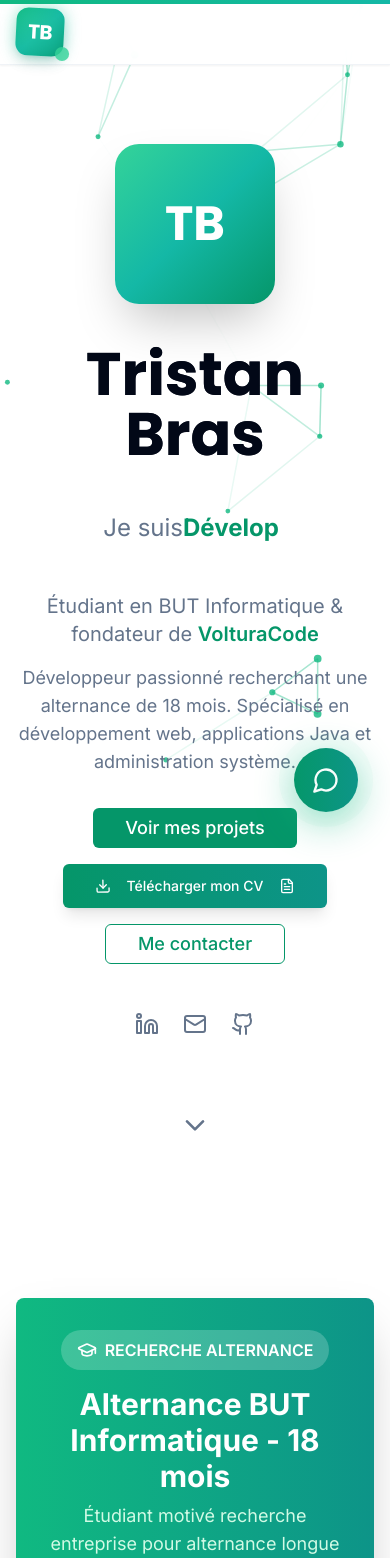
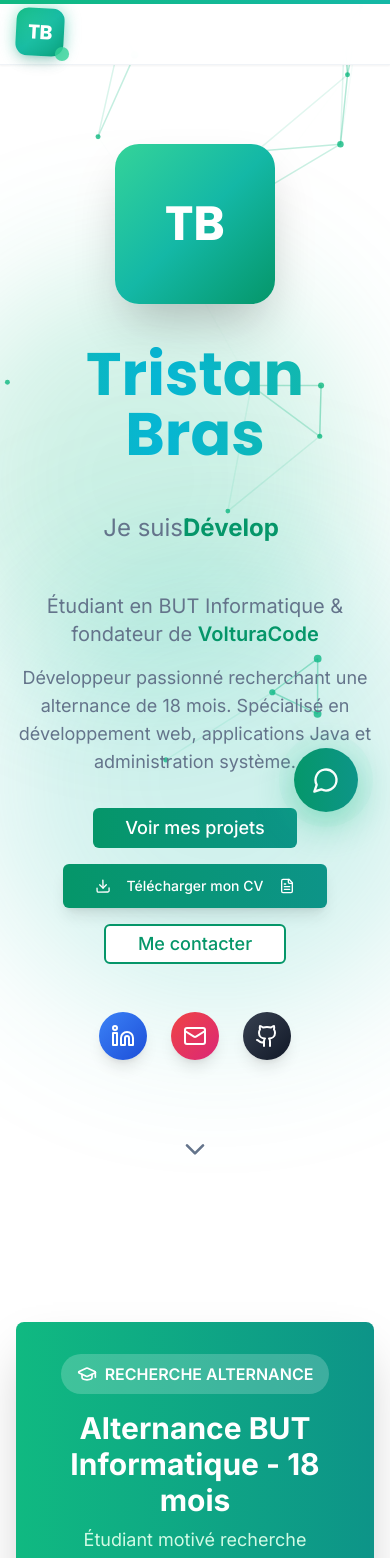
Before and after one commit to XiVolt/Portfolio, a Next.js app: page / in a window 390 px wide. Shown: the top 1558 px of the page. Built offline with nearby package versions, Linux system fonts and the light colour scheme.

Commit message:
Add eye-catching enhancements: animated gradient title, shimmer buttons, 3D social icons, pulsing contact icons, flip badges, hover project overlays, success confetti

```diff
--- a/app/globals.css
+++ b/app/globals.css
@@ -74,6 +74,37 @@
   animation: fadeInUp 0.6s ease-out;
 }
 
+@keyframes gradient {
+  0% {
+    background-position: 0% 50%;
+  }
+  50% {
+    background-position: 100% 50%;
+  }
+  100% {
+    background-position: 0% 50%;
+  }
+}
+
+.animate-gradient {
+  animation: gradient 4s linear infinite;
+}
+
+@keyframes shimmer {
+  0% {
+    background-position: -1000px 0;
+  }
+  100% {
+    background-position: 1000px 0;
+  }
+}
+
+.animate-shimmer {
+  animation: shimmer 3s infinite;
+  background: linear-gradient(to right, transparent 0%, rgba(255,255,255,0.3) 50%, transparent 100%);
+  background-size: 1000px 100%;
+}
+
 /* Smooth scrolling */
 html {
   scroll-behavior: smooth;
--- a/app/page.tsx
+++ b/app/page.tsx
@@ -21,6 +21,7 @@ import { Logo } from "@/components/logo"
 import { Typewriter } from "@/components/typewriter"
 import { FloatingContactButton } from "@/components/floating-contact"
 import { PageLoader } from "@/components/page-loader"
+import { SuccessConfetti } from "@/components/success-confetti"
 import { Analytics } from "@vercel/analytics/next"
 
 export default function Portfolio() {
@@ -28,6 +29,7 @@ export default function Portfolio() {
   const [formStatus, setFormStatus] = useState("")
   const [isSubmitting, setIsSubmitting] = useState(false)
   const [projectFilter, setProjectFilter] = useState("Tous")
+  const [showConfetti, setShowConfetti] = useState(false)
 
   console.log("Portfolio loaded - Version 3.0 with VolturaCode")
 
@@ -90,6 +92,8 @@ export default function Portfolio() {
 
       if (response.ok) {
         setFormStatus("✅ Message envoyé avec succès ! Je vous répondrai rapidement.")
+        setShowConfetti(true)
+        setTimeout(() => setShowConfetti(false), 3000)
         form.reset()
       } else {
         const data = await response.json()
@@ -295,6 +299,9 @@ export default function Portfolio() {
       {/* Floating Contact Button */}
       <FloatingContactButton />
 
+      {/* Success Confetti */}
+      <SuccessConfetti show={showConfetti} />
+
       {/* Progress bar */}
       <motion.div
         className="fixed top-0 left-0 right-0 h-1 bg-gradient-to-r from-emerald-500 to-teal-500 transform-origin-0 z-50"
@@ -349,8 +356,37 @@ export default function Portfolio() {
       </nav>
 
       {/* Hero Section */}
-      <section id="hero" className="pt-16 min-h-screen flex items-center relative z-10">
-        <div className="max-w-6xl mx-auto px-4 sm:px-6 lg:px-8 py-20">
+      <section id="hero" className="pt-16 min-h-screen flex items-center relative z-10 overflow-hidden">
+        {/* Animated Background Gradient */}
+        <div className="absolute inset-0 z-0">
+          <motion.div
+            className="absolute top-1/4 -left-1/4 w-96 h-96 bg-emerald-500/20 rounded-full blur-3xl"
+            animate={{
+              x: [0, 100, 0],
+              y: [0, -50, 0],
+              scale: [1, 1.2, 1],
+            }}
+            transition={{
+              duration: 10,
+              repeat: Infinity,
+              repeatType: "reverse",
+            }}
+          />
+          <motion.div
+            className="absolute bottom-1/4 -right-1/4 w-96 h-96 bg-teal-500/20 rounded-full blur-3xl"
+            animate={{
+              x: [0, -100, 0],
+              y: [0, 50, 0],
+              scale: [1, 1.3, 1],
+            }}
+            transition={{
+              duration: 12,
+              repeat: Infinity,
+              repeatType: "reverse",
+            }}
+          />
+        </div>
+        <div className="max-w-6xl mx-auto px-4 sm:px-6 lg:px-8 py-20 relative z-10">
           <div className="text-center">
             <motion.div
               className="mb-10"
@@ -364,10 +400,15 @@ export default function Portfolio() {
             </motion.div>
 
             <motion.h1
-              className="text-6xl md:text-7xl font-poppins font-bold mb-6 bg-gradient-to-r from-foreground to-foreground/70 bg-clip-text"
+              className="text-6xl md:text-7xl font-poppins font-bold mb-6 bg-gradient-to-r from-emerald-600 via-teal-500 to-emerald-600 bg-clip-text text-transparent bg-[length:200%_auto] animate-gradient"
               initial={{ opacity: 0, y: 20 }}
               animate={{ opacity: 1, y: 0 }}
               transition={{ delay: 0.2 }}
+              style={{
+                backgroundImage: 'linear-gradient(90deg, #10b981, #14b8a6, #06b6d4, #14b8a6, #10b981)',
+                backgroundSize: '200% auto',
+                animation: 'gradient 4s linear infinite',
+              }}
             >
               Tristan Bras
             </motion.h1>
@@ -415,21 +456,34 @@ export default function Portfolio() {
               animate={{ opacity: 1, y: 0 }}
               transition={{ delay: 0.5 }}
             >
-              <motion.div whileHover={{ scale: 1.05 }} whileTap={{ scale: 0.95 }}>
+              <motion.div
+                whileHover={{ scale: 1.05, boxShadow: "0 0 25px rgba(16, 185, 129, 0.5)" }}
+                whileTap={{ scale: 0.95 }}
+                className="relative"
+              >
                 <Button
                   onClick={() => scrollToSection("projects")}
-                  className="bg-emerald-600 hover:bg-emerald-700 text-white px-8 py-3 text-lg"
+                  className="relative overflow-hidden bg-gradient-to-r from-emerald-600 to-teal-600 hover:from-emerald-700 hover:to-teal-700 text-white px-8 py-3 text-lg group"
                 >
-                  Voir mes projets
+                  <span className="relative z-10">Voir mes projets</span>
+                  <motion.div
+                    className="absolute inset-0 bg-gradient-to-r from-transparent via-white/30 to-transparent"
+                    initial={{ x: "-100%" }}
+                    whileHover={{ x: "100%" }}
+                    transition={{ duration: 0.6 }}
+                  />
                 </Button>
               </motion.div>
 
               <CVDownload />
 
-              <motion.div whileHover={{ scale: 1.05 }} whileTap={{ scale: 0.95 }}>
+              <motion.div
+                whileHover={{ scale: 1.05 }}
+                whileTap={{ scale: 0.95 }}
+              >
                 <Button
                   variant="outline"
-                  className="border-emerald-600 text-emerald-600 hover:bg-emerald-50 dark:hover:bg-emerald-950 px-8 py-3 text-lg"
+                  className="border-2 border-emerald-600 text-emerald-600 hover:bg-emerald-600 hover:text-white px-8 py-3 text-lg transition-all duration-300"
                   onClick={() => scrollToSection("contact")}
                 >
                   Me contacter
@@ -443,28 +497,37 @@ export default function Portfolio() {
               animate={{ opacity: 1 }}
               transition={{ delay: 0.6 }}
             >
-              <motion.div whileHover={{ scale: 1.2, rotate: 5 }}>
+              <motion.div
+                whileHover={{ scale: 1.3, rotate: 360, y: -5 }}
+                transition={{ type: "spring", stiffness: 300 }}
+              >
                 <Link
                   href="https://www.linkedin.com/in/tristan-bras-3434a82a6/"
                   target="_blank"
-                  className="text-muted-foreground hover:text-emerald-600 transition-colors"
+                  className="block p-3 rounded-full bg-gradient-to-br from-blue-500 to-blue-700 text-white shadow-lg hover:shadow-blue-500/50 transition-all"
                 >
                   <Linkedin className="w-6 h-6" />
                 </Link>
               </motion.div>
-              <motion.div whileHover={{ scale: 1.2, rotate: -5 }}>
+              <motion.div
+                whileHover={{ scale: 1.3, rotate: 360, y: -5 }}
+                transition={{ type: "spring", stiffness: 300 }}
+              >
                 <Link
                   href="mailto:tristanbras34@gmail.com"
-                  className="text-muted-foreground hover:text-emerald-600 transition-colors"
+                  className="block p-3 rounded-full bg-gradient-to-br from-red-500 to-pink-600 text-white shadow-lg hover:shadow-red-500/50 transition-all"
                 >
                   <Mail className="w-6 h-6" />
                 </Link>
               </motion.div>
-              <motion.div whileHover={{ scale: 1.2, rotate: -8 }}>
+              <motion.div
+                whileHover={{ scale: 1.3, rotate: 360, y: -5 }}
+                transition={{ type: "spring", stiffness: 300 }}
+              >
                 <Link
                   href="https://github.com/XiVolt"
                   target="_blank"
-                  className="text-muted-foreground hover:text-emerald-600 transition-colors"
+                  className="block p-3 rounded-full bg-gradient-to-br from-gray-700 to-gray-900 text-white shadow-lg hover:shadow-gray-700/50 transition-all"
                   aria-label="GitHub"
                 >
                   <Github className="w-6 h-6" />
@@ -613,14 +676,24 @@ export default function Portfolio() {
             transition={{ delay: index * 0.1 }}
             whileHover={{ y: -10, scale: 1.02 }}
           >
-            <Card className="group hover:shadow-2xl hover:border-emerald-500 transition-all duration-300 border-2 bg-card h-full flex flex-col overflow-hidden">
+            <Card className="group hover:shadow-2xl hover:shadow-emerald-500/20 hover:border-emerald-500 transition-all duration-300 border-2 bg-card h-full flex flex-col overflow-hidden">
               <CardContent className="p-6 flex flex-col h-full">
-                <div className="overflow-hidden rounded-lg mb-4">
+                <div className="relative overflow-hidden rounded-lg mb-4 group/image">
                   <img
                     src={project.image}
                     alt={project.title}
-                    className="w-full h-40 object-cover rounded-lg transform group-hover:scale-110 transition-transform duration-300"
+                    className="w-full h-40 object-cover rounded-lg transform group-hover:scale-125 transition-transform duration-500"
                   />
+                  <motion.div
+                    className="absolute inset-0 bg-gradient-to-t from-emerald-600/90 to-transparent flex items-end justify-center pb-4 opacity-0 group-hover/image:opacity-100 transition-opacity duration-300"
+                    initial={{ opacity: 0 }}
+                    whileHover={{ opacity: 1 }}
+                  >
+                    <span className="text-white font-bold text-lg flex items-center gap-2">
+                      <ExternalLink className="w-5 h-5" />
+                      Voir le projet
+                    </span>
+                  </motion.div>
                 </div>
                 <h3 className="text-xl font-semibold mb-2 group-hover:text-emerald-600 dark:group-hover:text-emerald-400 transition-colors">{project.title}</h3>
                 <p className="text-sm text-muted-foreground mb-4">{project.description}</p>
@@ -633,20 +706,35 @@ export default function Portfolio() {
                 {/* Technologies */}
                 <div className="flex flex-wrap gap-2 mb-4">
                   {project.technologies.map((tech, idx) => (
-                    <Badge key={idx} variant="outline" className="text-xs">
+                    <motion.div
+                      key={idx}
+                      whileHover={{
+                        rotateY: 180,
+                        scale: 1.1,
+                      }}
+                      transition={{ duration: 0.3 }}
+                      style={{ transformStyle: 'preserve-3d' }}
+                    >
+                      <Badge variant="outline" className="text-xs cursor-pointer">
                         {tech}
                       </Badge>
+                    </motion.div>
                   ))}
                 </div>
                 {/* Bouton Détails */}
                 <div className="mt-auto">
+                  <motion.div
+                    whileHover={{ scale: 1.05 }}
+                    whileTap={{ scale: 0.95 }}
+                  >
                     <Link
                       href={`/projects/${project.slug}`}
-
-                    className="inline-block mt-2 px-4 py-2 rounded bg-emerald-600 text-white text-xs font-semibold hover:bg-emerald-700 transition"
+                      className="inline-flex items-center gap-2 mt-2 px-4 py-2 rounded bg-gradient-to-r from-emerald-600 to-teal-600 text-white text-xs font-semibold hover:from-emerald-700 hover:to-teal-700 transition-all shadow-lg hover:shadow-emerald-500/50"
                     >
                       Détails
+                      <ExternalLink className="w-3 h-3" />
                     </Link>
+                  </motion.div>
                 </div>
               </CardContent>
             </Card>
@@ -684,14 +772,38 @@ export default function Portfolio() {
           >
             <h3 className="text-2xl font-semibold mb-8">Certifications</h3>
             <div className="flex justify-center space-x-8">
-              <motion.div whileHover={{ scale: 1.1 }}>
-                <Badge className="bg-emerald-600 text-white px-4 py-2 text-sm">PSC1</Badge>
+              <motion.div
+                whileHover={{
+                  scale: 1.2,
+                  rotate: [0, -5, 5, -5, 0],
+                }}
+                transition={{ duration: 0.5 }}
+              >
+                <Badge className="bg-gradient-to-r from-emerald-600 to-teal-600 text-white px-6 py-3 text-base shadow-lg cursor-pointer">
+                  🏥 PSC1
+                </Badge>
               </motion.div>
-              <motion.div whileHover={{ scale: 1.1 }}>
-                <Badge className="bg-emerald-600 text-white px-4 py-2 text-sm">PIX</Badge>
+              <motion.div
+                whileHover={{
+                  scale: 1.2,
+                  rotate: [0, -5, 5, -5, 0],
+                }}
+                transition={{ duration: 0.5 }}
+              >
+                <Badge className="bg-gradient-to-r from-blue-600 to-indigo-600 text-white px-6 py-3 text-base shadow-lg cursor-pointer">
+                  💻 PIX
+                </Badge>
               </motion.div>
-              <motion.div whileHover={{ scale: 1.1 }}>
-                <Badge className="bg-emerald-600 text-white px-4 py-2 text-sm">Permis B</Badge>
+              <motion.div
+                whileHover={{
+                  scale: 1.2,
+                  rotate: [0, -5, 5, -5, 0],
+                }}
+                transition={{ duration: 0.5 }}
+              >
+                <Badge className="bg-gradient-to-r from-purple-600 to-pink-600 text-white px-6 py-3 text-base shadow-lg cursor-pointer">
+                  🚗 Permis B
+                </Badge>
               </motion.div>
             </div>
           </motion.div>
@@ -712,45 +824,87 @@ export default function Portfolio() {
             <motion.div initial={{ opacity: 0, x: -50 }} whileInView={{ opacity: 1, x: 0 }} viewport={{ once: true }}>
               <h3 className="text-2xl font-semibold mb-6">Informations de contact</h3>
               <div className="space-y-6">
-                <motion.div className="flex items-center space-x-4" whileHover={{ x: 5 }}>
-                  <div className="p-3 bg-emerald-600 rounded-lg">
+                <motion.div
+                  className="flex items-center space-x-4 group cursor-pointer"
+                  whileHover={{ x: 10, scale: 1.05 }}
+                  transition={{ type: "spring", stiffness: 300 }}
+                >
+                  <motion.div
+                    className="p-3 bg-gradient-to-br from-emerald-500 to-teal-600 rounded-lg shadow-lg"
+                    animate={{
+                      boxShadow: [
+                        "0 0 20px rgba(16, 185, 129, 0.3)",
+                        "0 0 30px rgba(16, 185, 129, 0.5)",
+                        "0 0 20px rgba(16, 185, 129, 0.3)",
+                      ]
+                    }}
+                    transition={{ duration: 2, repeat: Infinity }}
+                  >
                     <Mail className="w-6 h-6" />
-                  </div>
+                  </motion.div>
                   <div>
                     <p className="font-medium">Email</p>
-                    <p className="text-slate-300">tristanbras34@gmail.com</p>
+                    <p className="text-muted-foreground group-hover:text-emerald-600 transition-colors">tristanbras34@gmail.com</p>
                   </div>
                 </motion.div>
-                <motion.div className="flex items-center space-x-4" whileHover={{ x: 5 }}>
-                  <div className="p-3 bg-emerald-600 rounded-lg">
+                <motion.div
+                  className="flex items-center space-x-4 group cursor-pointer"
+                  whileHover={{ x: 10, scale: 1.05 }}
+                  transition={{ type: "spring", stiffness: 300 }}
+                >
+                  <motion.div
+                    className="p-3 bg-gradient-to-br from-blue-500 to-indigo-600 rounded-lg shadow-lg"
+                    animate={{
+                      rotate: [0, 5, -5, 0],
+                    }}
+                    transition={{ duration: 3, repeat: Infinity }}
+                  >
                     <Phone className="w-6 h-6" />
-                  </div>
+                  </motion.div>
                   <div>
                     <p className="font-medium">Téléphone</p>
-                    <p className="text-slate-300">07 85 40 82 49</p>
+                    <p className="text-muted-foreground group-hover:text-emerald-600 transition-colors">07 85 40 82 49</p>
                   </div>
                 </motion.div>
-                <motion.div className="flex items-center space-x-4" whileHover={{ x: 5 }}>
-                  <div className="p-3 bg-emerald-600 rounded-lg">
+                <motion.div
+                  className="flex items-center space-x-4 group cursor-pointer"
+                  whileHover={{ x: 10, scale: 1.05 }}
+                  transition={{ type: "spring", stiffness: 300 }}
+                >
+                  <motion.div
+                    className="p-3 bg-gradient-to-br from-purple-500 to-pink-600 rounded-lg shadow-lg"
+                    animate={{
+                      y: [0, -5, 0],
+                    }}
+                    transition={{ duration: 2, repeat: Infinity }}
+                  >
                     <MapPin className="w-6 h-6" />
-                  </div>
+                  </motion.div>
                   <div>
                     <p className="font-medium">Localisation</p>
-                    <p className="text-slate-300">62110, Hénin-Beaumont</p>
+                    <p className="text-muted-foreground group-hover:text-emerald-600 transition-colors">62110, Hénin-Beaumont</p>
                   </div>
                 </motion.div>
-                <motion.div className="flex items-center space-x-4" whileHover={{ x: 5 }}>
-                  <div className="p-3 bg-emerald-600 rounded-lg">
+                <motion.div
+                  className="flex items-center space-x-4 group cursor-pointer"
+                  whileHover={{ x: 10, scale: 1.05 }}
+                  transition={{ type: "spring", stiffness: 300 }}
+                >
+                  <motion.div
+                    className="p-3 bg-gradient-to-br from-orange-500 to-red-600 rounded-lg shadow-lg"
+                    whileHover={{ rotate: 360 }}
+                    transition={{ duration: 0.6 }}
+                  >
                     <Linkedin className="w-6 h-6" />
-                  </div>
+                  </motion.div>
                   <div>
                     <p className="font-medium">LinkedIn</p>
                     <Link
                       href="https://www.linkedin.com/in/tristan-bras-3434a82a6/"
                       target="_blank"
-                      className="text-emerald-400 hover:text-emerald-300 transition-colors"
+                      className="text-emerald-600 hover:text-emerald-500 transition-colors font-medium"
                     >
-                      Voir mon profil
+                      Voir mon profil →
                     </Link>
                   </div>
                 </motion.div>
--- /dev/null
+++ b/components/success-confetti.tsx
@@ -0,0 +1,67 @@
+"use client"
+
+import { useEffect } from "react"
+import { motion } from "framer-motion"
+
+interface SuccessConfettiProps {
+  show: boolean
+}
+
+export function SuccessConfetti({ show }: SuccessConfettiProps) {
+  if (!show) return null
+
+  const confettiColors = [
+    "#10b981", // emerald-600
+    "#14b8a6", // teal-600
+    "#06b6d4", // cyan-600
+    "#8b5cf6", // violet-600
+    "#f59e0b", // amber-600
+  ]
+
+  const confettiCount = 50
+
+  return (
+    <div className="fixed inset-0 pointer-events-none z-[100]">
+      {Array.from({ length: confettiCount }).map((_, i) => {
+        const color = confettiColors[Math.floor(Math.random() * confettiColors.length)]
+        const startX = Math.random() * 100
+        const endX = startX + (Math.random() - 0.5) * 100
+        const duration = 1 + Math.random() * 1.5
+        const delay = Math.random() * 0.5
+        const rotation = Math.random() * 720 - 360
+
+        return (
+          <motion.div
+            key={i}
+            className="absolute"
+            style={{
+              left: `${startX}%`,
+              top: "-10px",
+              width: "10px",
+              height: "10px",
+              backgroundColor: color,
+              borderRadius: Math.random() > 0.5 ? "50%" : "0",
+            }}
+            initial={{
+              y: 0,
+              x: 0,
+              opacity: 1,
+              rotate: 0,
+            }}
+            animate={{
+              y: window.innerHeight + 100,
+              x: endX - startX + "%",
+              opacity: 0,
+              rotate: rotation,
+            }}
+            transition={{
+              duration,
+              delay,
+              ease: "easeOut",
+            }}
+          />
+        )
+      })}
+    </div>
+  )
+}
```
Lines whose indentation alone changed are shown as unchanged.
